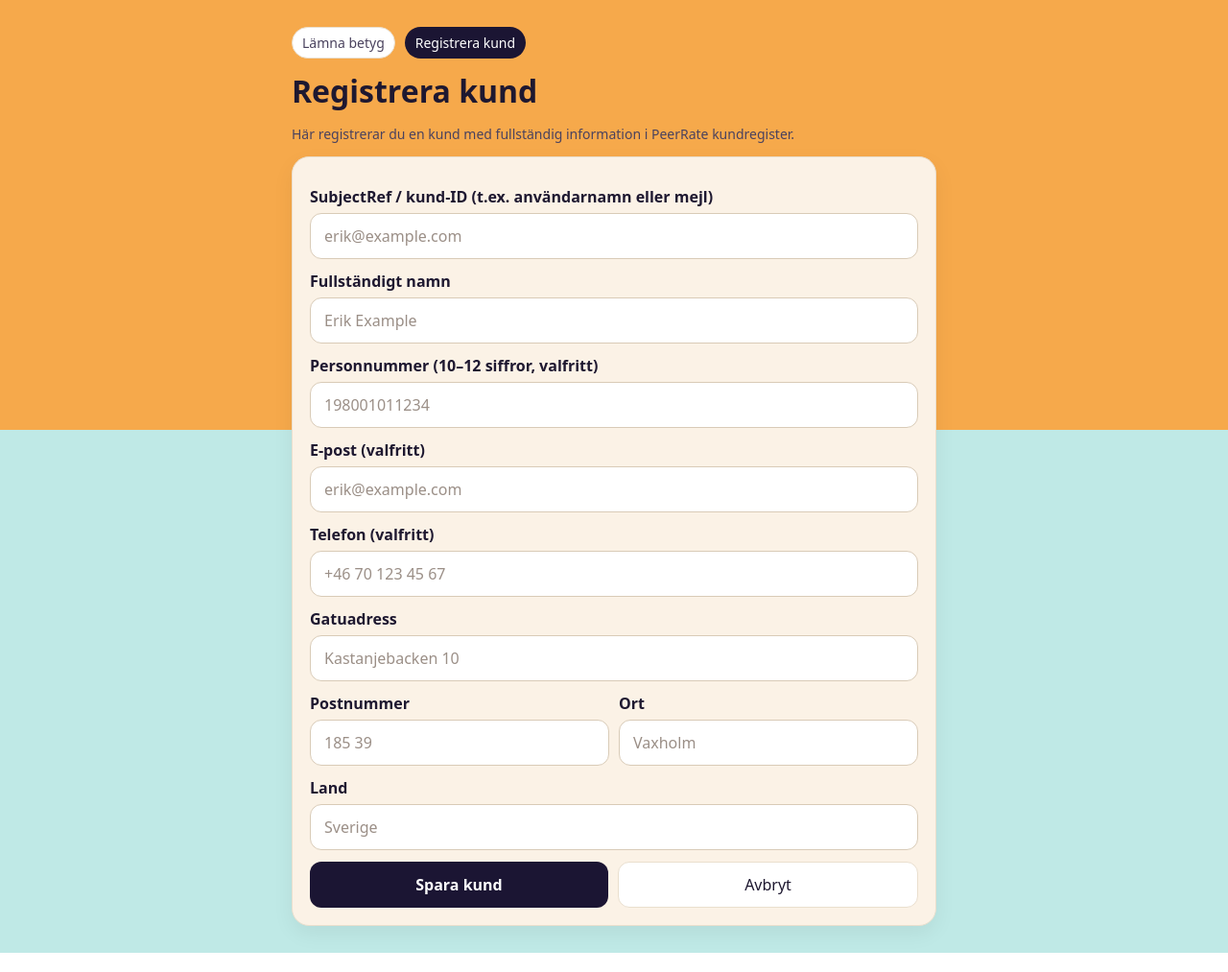
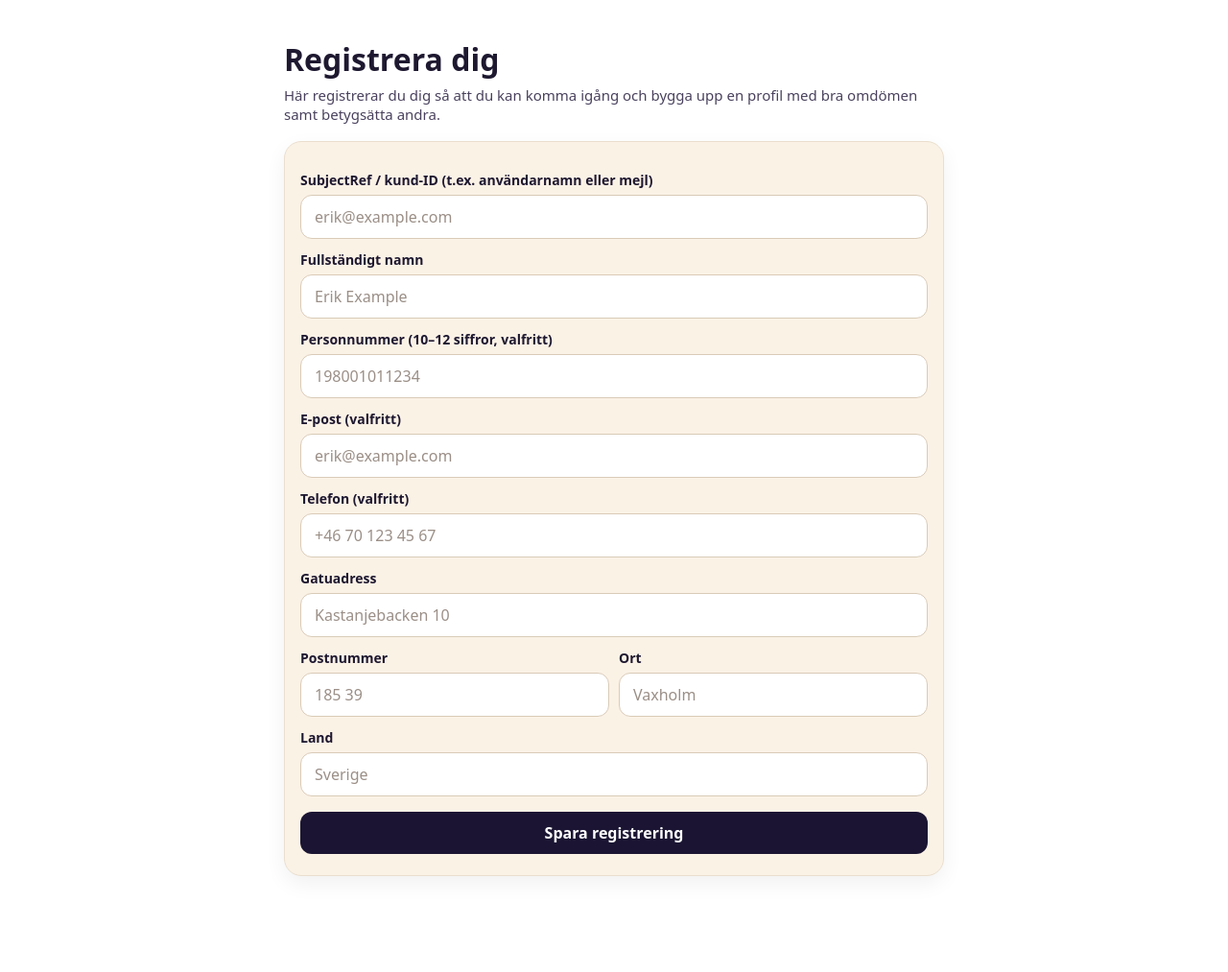
Before and after one commit to Jonte464/peer-rate-mvp, a website: page frontend/customer.html in a window 1280 px wide. Shown: the whole page at 96% size. Drawn offline with Linux system fonts and the light colour scheme.

Commit message:
Update customer page layout and text

```diff
--- a/frontend/customer.html
+++ b/frontend/customer.html
@@ -3,7 +3,7 @@
 <head>
   <meta charset="utf-8" />
   <meta name="viewport" content="width=device-width, initial-scale=1" />
-  <title>PeerRate – Registrera kund</title>
+  <title>Registrera dig – PeerRate</title>
   <style>
     :root{
       --brand-orange:#f6a94b;
@@ -16,127 +16,137 @@
       --ok:#0b7a65;
       --err:#9b1c1c;
     }
-    *{box-sizing:border-box}
+    *{box-sizing:border-box;}
     body{
       margin:0;
       font-family:system-ui,-apple-system,Segoe UI,Roboto,Inter,Arial,sans-serif;
       color:var(--brand-ink);
-      background:
-        linear-gradient(180deg,var(--brand-orange) 0 56vh,var(--brand-accent) 56vh 100%);
-      position:relative;
-      min-height:100dvh;
+      /* 🔸 Viktigt: ingen egen bakgrund – låt Wix-bakgrunden synas */
+      background:transparent;
     }
-
-    .wrap{max-width:720px;margin-inline:auto;padding:28px 24px}
-    h1{margin:0 0 8px}
-
-    .top-nav{
-      display:flex;
-      gap:10px;
-      margin-bottom:12px;
-      flex-wrap:wrap;
+    .wrap{
+      max-width:720px;
+      margin:40px auto 60px;
+      padding:0 16px 40px;
     }
-    .top-nav a{
-      font-size:14px;
-      text-decoration:none;
-      padding:6px 10px;
-      border-radius:999px;
-      border:1px solid var(--brand-border);
-      background:#fff;
+    h1{
+      margin:0 0 6px;
+      font-size:32px;
+    }
+    .lead{
+      margin:0 0 18px;
+      font-size:15px;
       color:var(--brand-ink-d);
     }
-    .top-nav a.active{
-      background:var(--brand-purple);
-      color:#fff;
-      border-color:transparent;
+    label{
+      display:block;
+      font-weight:700;
+      margin:12px 0 6px;
+      font-size:14px;
     }
+    input,select,textarea,button{
+      width:100%;
+      padding:11px 14px;
+      border-radius:12px;
+      border:1px solid #d9cbb7;
+      background:#fff;
+      color:var(--brand-ink);
+      font:inherit;
+    }
+    input::placeholder,textarea::placeholder{color:#9b8f87}
+    textarea{min-height:110px;resize:vertical;}
+    .row{display:flex;gap:10px;flex-wrap:wrap;}
+    .row>*{flex:1;}
+    .muted{color:var(--brand-ink-d);font-size:13px;}
+    .tiny{font-size:12px;}
 
     .card{
       background:var(--brand-card);
       border:1px solid var(--brand-border);
       border-radius:18px;
-      padding:18px;
+      padding:18px 16px 22px;
       box-shadow:0 8px 22px rgba(0,0,0,.06);
-      margin-top:8px;
     }
-    label{display:block;font-weight:700;margin:12px 0 6px}
-    input,button{
-      width:100%;padding:12px 14px;border-radius:12px;border:1px solid #d9cbb7;background:#fff;color:var(--brand-ink);font:inherit;
+
+    button.primary{
+      background:var(--brand-purple);
+      color:#fff;
+      border:0;
+      cursor:pointer;
+      font-weight:800;
+      margin-top:16px;
     }
-    input::placeholder{color:#9b8f87}
-    .row{display:flex;gap:10px;flex-wrap:wrap}
-    .row>*{flex:1}
-    .muted{color:var(--brand-ink-d);font-size:14px}
+    button.primary:hover{filter:brightness(1.05);}
 
-    button.primary{background:var(--brand-purple);color:#fff;border:0;cursor:pointer;font-weight:800}
-    button.primary:hover{filter:brightness(1.05)}
-    button.secondary{background:#fff;color:var(--brand-ink);border:1px solid var(--brand-border)}
+    .notice{
+      display:none;
+      margin-top:12px;
+      border-radius:12px;
+      padding:10px 14px;
+      font-weight:600;
+      border:1px solid transparent;
+      font-size:14px;
+    }
+    .notice.ok{display:block;background:#e7f5f1;border-color:#bde6db;color:var(--ok);}
+    .notice.err{display:block;background:#fdecec;border-color:#f6c4c4;color:var(--err);}
 
-    .notice{display:none;margin-top:12px;border-radius:12px;padding:12px 14px;font-weight:600;border:1px solid transparent;}
-    .notice.ok{display:block;background:#e7f5f1;border-color:#bde6db;color:var(--ok)}
-    .notice.err{display:block;background:#fdecec;border-color:#f6c4c4;color:var(--err)}
+    @media (max-width:600px){
+      .wrap{margin:20px auto 40px;padding:0 12px 32px;}
+      h1{font-size:26px;}
+    }
   </style>
 </head>
 <body>
+  <div class="wrap">
+    <!-- Ingen flikrad här längre -->
 
-  <div class="wrap">
-    <div class="top-nav">
-      <a href="/">Lämna betyg</a>
-      <a href="/customer.html" class="active">Registrera kund</a>
-    </div>
-
-    <h1>Registrera kund</h1>
-    <p class="muted">Här registrerar du en kund med fullständig information i PeerRate kundregister.</p>
+    <h1>Registrera dig</h1>
+    <p class="lead">
+      Här registrerar du dig så att du kan komma igång och bygga upp en profil med bra omdömen samt betygsätta andra.
+    </p>
 
     <section class="card">
       <form id="customer-form" autocomplete="off">
-        <label for="customerSubjectRef">SubjectRef / kund-ID <span class="tiny">(t.ex. användarnamn eller mejl)</span></label>
-        <input id="customerSubjectRef" type="text" placeholder="erik@example.com" required />
+        <label for="cust-subjectRef">SubjectRef / kund-ID (t.ex. användarnamn eller mejl)</label>
+        <input id="cust-subjectRef" type="text" placeholder="erik@example.com" required />
 
-        <label for="customerFullName">Fullständigt namn</label>
-        <input id="customerFullName" type="text" placeholder="Erik Example" required />
+        <label for="cust-fullName">Fullständigt namn</label>
+        <input id="cust-fullName" type="text" placeholder="Erik Example" required />
 
-        <label for="customerPersonalNumber">Personnummer <span class="tiny">(10–12 siffror, valfritt)</span></label>
-        <input id="customerPersonalNumber" type="text" placeholder="198001011234" />
+        <label for="cust-personalNumber">Personnummer (10–12 siffror, valfritt)</label>
+        <input id="cust-personalNumber" type="text" placeholder="198001011234" />
 
-        <label for="customerEmail">E-post <span class="tiny">(valfritt)</span></label>
-        <input id="customerEmail" type="email" placeholder="erik@example.com" />
+        <label for="cust-email">E-post (valfritt)</label>
+        <input id="cust-email" type="email" placeholder="erik@example.com" />
 
-        <label for="customerPhone">Telefon <span class="tiny">(valfritt)</span></label>
-        <input id="customerPhone" type="text" placeholder="+46 70 123 45 67" />
+        <label for="cust-phone">Telefon (valfritt)</label>
+        <input id="cust-phone" type="tel" placeholder="+46 70 123 45 67" />
+
+        <label for="cust-addressStreet">Gatuadress</label>
+        <input id="cust-addressStreet" type="text" placeholder="Kastanjebacken 10" />
 
         <div class="row">
           <div>
-            <label for="customerStreet">Gatuadress</label>
-            <input id="customerStreet" type="text" placeholder="Kastanjebacken 10" />
+            <label for="cust-addressZip">Postnummer</label>
+            <input id="cust-addressZip" type="text" placeholder="185 39" />
+          </div>
+          <div>
+            <label for="cust-addressCity">Ort</label>
+            <input id="cust-addressCity" type="text" placeholder="Vaxholm" />
           </div>
         </div>
 
-        <div class="row">
-          <div>
-            <label for="customerZip">Postnummer</label>
-            <input id="customerZip" type="text" placeholder="185 39" />
-          </div>
-          <div>
-            <label for="customerCity">Ort</label>
-            <input id="customerCity" type="text" placeholder="Vaxholm" />
-          </div>
-        </div>
+        <label for="cust-country">Land</label>
+        <input id="cust-country" type="text" placeholder="Sverige" />
 
-        <label for="customerCountry">Land</label>
-        <input id="customerCountry" type="text" placeholder="Sverige" />
+        <button type="submit" class="primary">Spara registrering</button>
 
-        <div class="row" style="margin-top:12px">
-          <button type="submit" class="primary">Spara kund</button>
-          <button type="button" id="reset-customer-form" class="secondary">Avbryt</button>
-        </div>
-
-        <div id="customer-notice" class="notice"></div>
+        <div id="cust-notice" class="notice"></div>
       </form>
     </section>
   </div>
 
-  <!-- JS för kundregister -->
-  <script src="/customer.js" defer></script>
+  <!-- Återanvänd samma script som tidigare -->
+  <script src="/script.js" defer></script>
 </body>
 </html>
```
